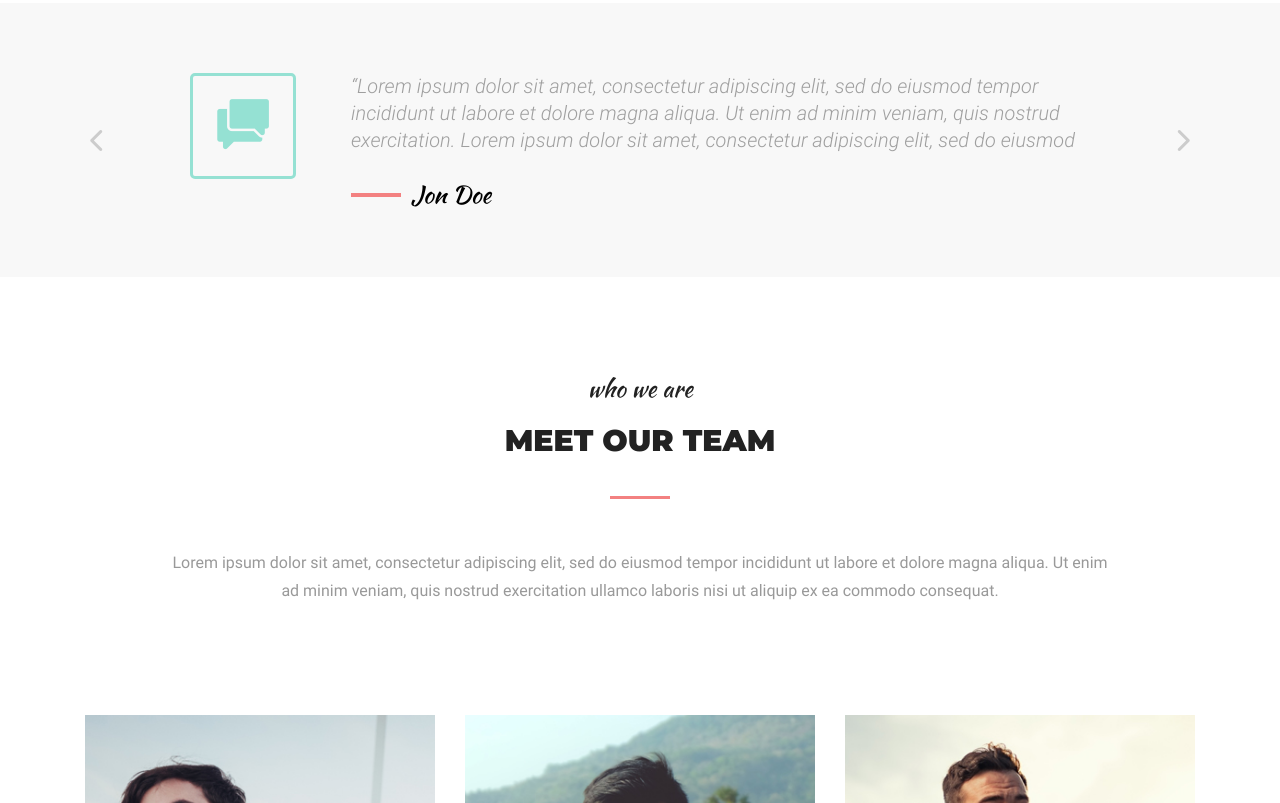
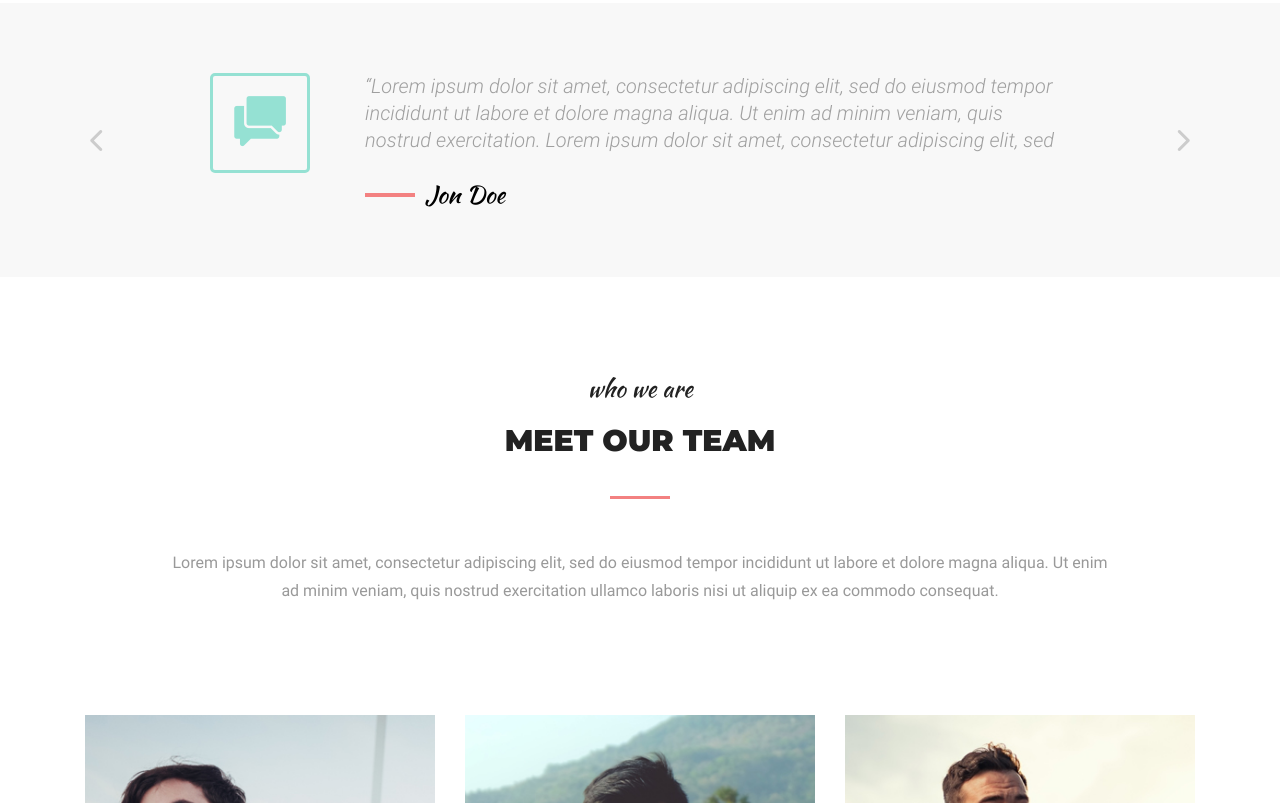
Before and after one commit to TonnyHawk/freebee-template, a website: page src/index.html in a window 1280 px wide. Shown: the part 4345-5148 px from the top of the page. Drawn offline with Linux system fonts and the light colour scheme; files whose address does not match are found by name.

Commit message:
slider changes
*swiper deleted from the project
*owl carousel does the all job by itself
*html structure of the .comment-slider was changed a lil bit
*styles of .comment-slider was also improved

```diff
--- a/src/index.html
+++ b/src/index.html
@@ -6,7 +6,6 @@
    <link rel="stylesheet" href="css/reset.css">
    <link rel="stylesheet" href="fonts/custom-icofont/style.css">
    <link rel="stylesheet" href="css/bootstrap-grid.min.css">
-   <link rel="stylesheet" href="css/swiper.min.css">
    <link rel="stylesheet" href="css/owl.carousel.min.css">
    <link rel="stylesheet" href="css/owl.theme.default.css">
    <link rel="stylesheet" href="css/ibg.css">
@@ -353,14 +352,10 @@
       </div>
    </div>
 </section>
-   <div class="section-line">
+   <section class="section-line">
    <div class="container">
-      <!-- Slider main container -->
-      <div class="swiper-container comment-slider">
-         <!-- Additional required wrapper -->
-         <div class="swiper-wrapper">
-            <!-- Slides -->
-            <div class="swiper-slide">
+      <div class="comment-slider__wrap" id="anonym-slider">
+         <div class="owl-carousel comment-slider">
             <div class="comment-slider__slide">
                <div class="comment-slider__aside">
                   <div class="comment-slider__quote-icon">
@@ -382,8 +377,6 @@
                   <div class="comment-slider__author"><p class="comment-slider__author-name">Jon Doe</p></div>
                </div>
             </div>
-            </div>
-            <div class="swiper-slide">
             <div class="comment-slider__slide">
                <div class="comment-slider__aside">
                   <div class="comment-slider__quote-icon">
@@ -406,21 +399,15 @@
                </div>
             </div>
          </div>
-         </div>
-
-         <!-- If we need navigation buttons -->
          <div class="comment-slider__btn comment-slider__btn-prev"><div class="rotate-90">
             <i class="icon ic-arrow-down"></i>
          </div></div>
          <div class="comment-slider__btn comment-slider__btn-next"><div class="rotate-270">
             <i class="icon ic-arrow-down"></i>
          </div></div>
-
-         <!-- <div class="swiper-button-prev"></div>
-         <div class="swiper-button-next"></div> -->
       </div>
    </div>
-</div>
+</section>
    <section class="section">
    <h2 class="section__pretitle">who we are</h2>
    <h1 class="section__title">Meet our team</h1>
@@ -691,13 +678,12 @@
    </div>
 </section>
    <script src="js/jquery.min.js"></script>
+   <script src="js/owl.carousel.min.js"></script>
    <script src="js/ibg.js"></script>
    <script src="js/navController.js"></script>
    <script src="sass/blocks/activity/activityController.js"></script>
-   <script src="js/swiper.min.js"></script>
    <script src="sass/sections/comment-slider/comment-slider.js"></script>
    <script src="js/textEllipsize.js"></script>
-   <script src="js/owl.carousel.min.js"></script>
    <script src="sass/sections/brands-slider/brands-slider.js"></script>
 </body>
 </html>
--- a/src/sass/sections/brands-slider/brands-slider.js
+++ b/src/sass/sections/brands-slider/brands-slider.js
@@ -1,5 +1,5 @@
 $(document).ready(function(){
-   $(".owl-carousel").owlCarousel({
+    $(".brands-slider").owlCarousel({
       items: 6,
       loop: true,
       responsive:{
--- a/src/sass/sections/comment-slider/_comment-slider.scss
+++ b/src/sass/sections/comment-slider/_comment-slider.scss
@@ -1,13 +1,19 @@
 .comment-slider {
+   max-width: 1000px;
+   width: 100%;
+   margin: 0 auto;
+
+      //.comment-slider__wrap
+
+      &__wrap{
+         position: relative;
+      }
 
 		// .comment-slider__slide
 
 		&__slide {
-         padding: 0 105px;
-         @media (max-width: 920px){
-            padding: 0 11vw;
-         }
          display: flex;
+         padding: 0 70px;
          @media (max-width: 570px){
             flex-direction: column;
             align-items: center;
--- a/src/sass/sections/comment-slider/comment-slider.js
+++ b/src/sass/sections/comment-slider/comment-slider.js
@@ -1,8 +1,18 @@
-new Swiper('.comment-slider', {
-   // Navigation arrows
-   navigation: {
-      nextEl: '.comment-slider__btn-next',
-      prevEl: '.comment-slider__btn-prev',
-   },
-   loop: true
+$(document).ready(function(){
+
+   var anonymSlider = $("#anonym-slider .comment-slider");
+   anonymSlider.owlCarousel({
+      loop: true,
+      items: 1,
+      dots: false,
+   });
+
+   // Custom Navigation Events
+   $("#anonym-slider .comment-slider__btn-next").click(function(){
+      anonymSlider.trigger('next.owl.carousel');
+   })
+   $("#anonym-slider .comment-slider__btn-prev").click(function(){
+      anonymSlider.trigger('prev.owl.carousel');
+   })
+
 });
```
Also changed, not shown: src/html/_comment-slider.html (+4 -16 lines), src/html/index.html (+1 -3 lines), src/css/main.min.css, src/css/swiper.min.css (deleted), src/js/swiper.min.js (deleted). Lines whose indentation alone changed are shown as unchanged.
